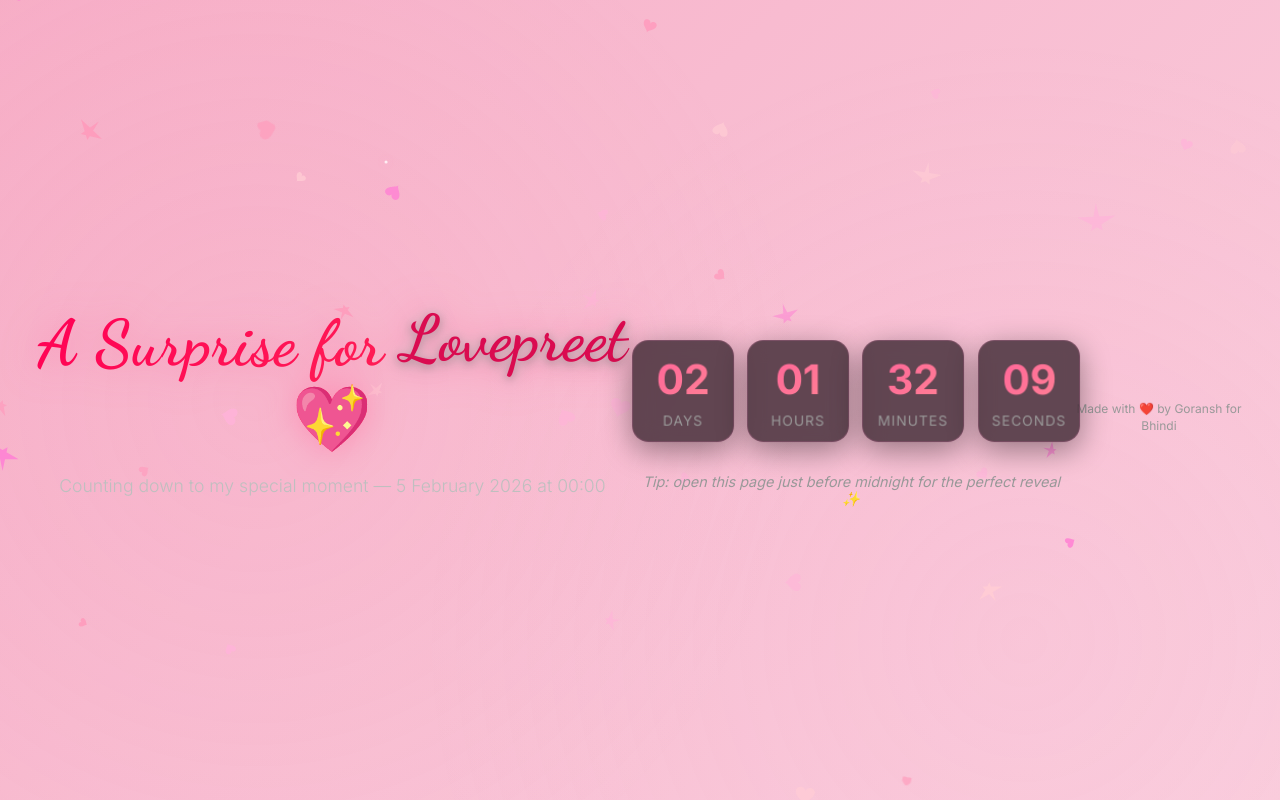
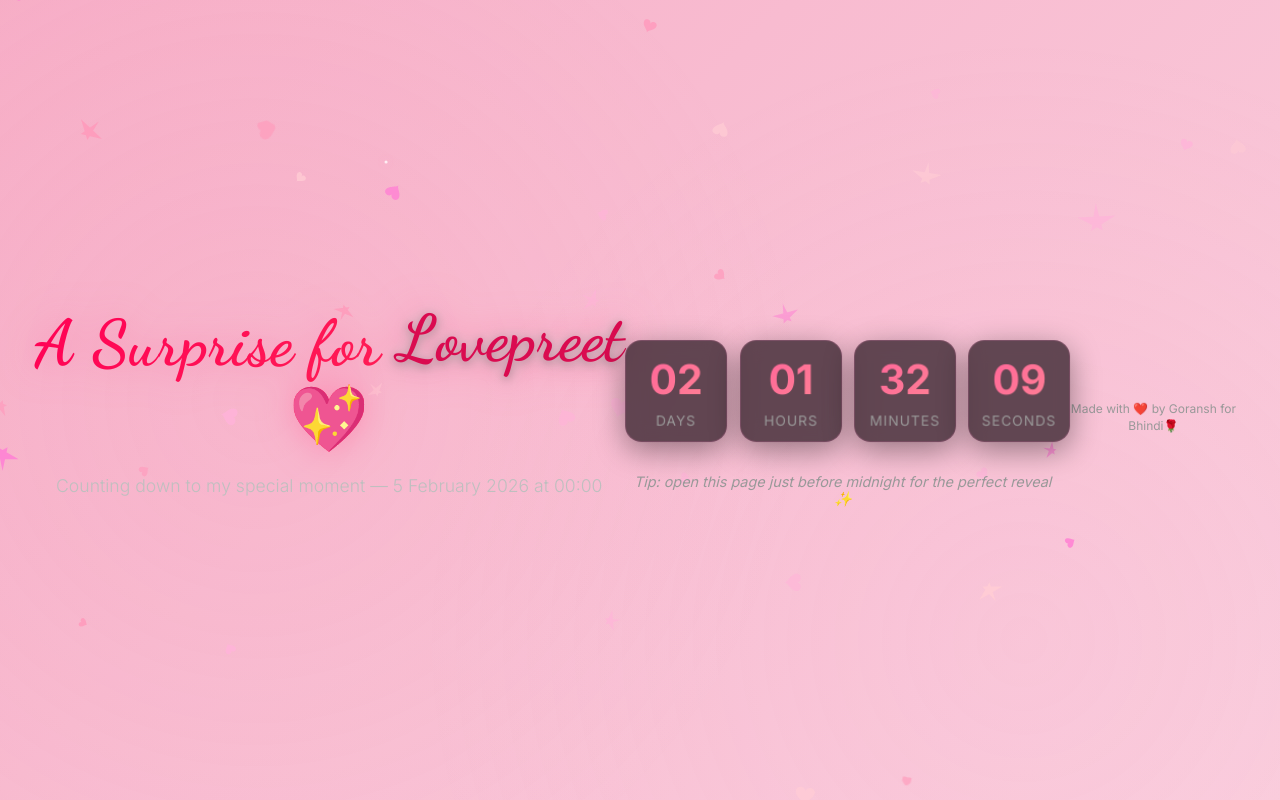
Before and after one commit to Goransh1424/new, a website: page index.html in a window 1280 px wide. Drawn offline with Linux system fonts and the light colour scheme.

Commit message:
Customize footer text on countdown page only

```diff
--- a/index.html
+++ b/index.html
@@ -50,7 +50,7 @@
     </section>
 
     <footer class="small-note">
-      <small>Made with <span class="emoji">❤️</span> by Goransh for Bhindi</small>
+      <small>Made with <span class="emoji">❤️</span> by Goransh for Bhindi🌹</small>
     </footer>
 
   </main>
```
